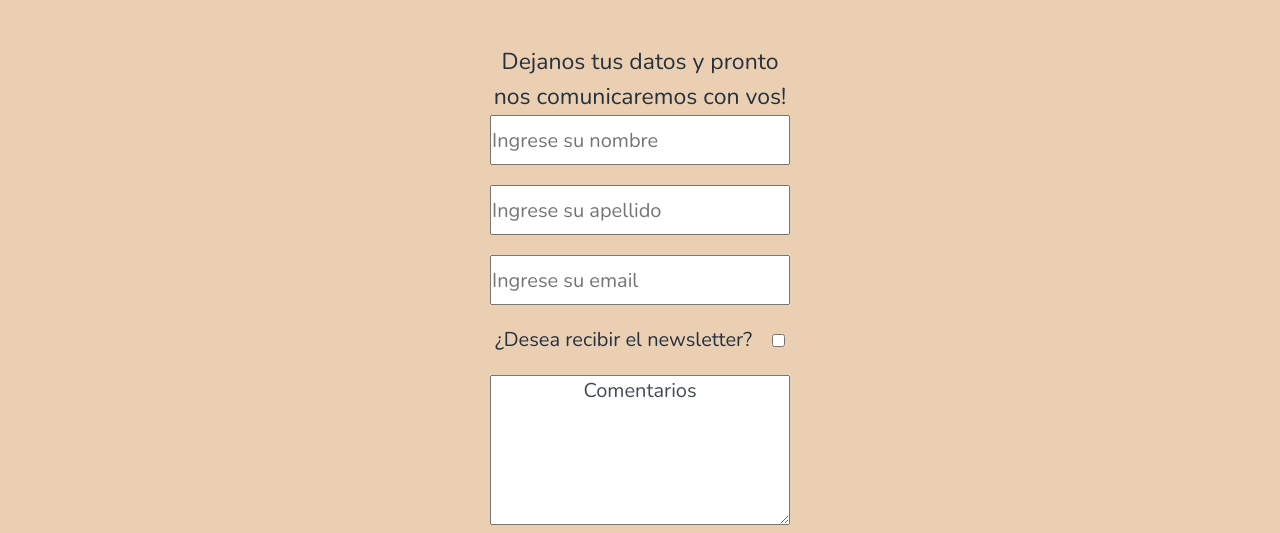
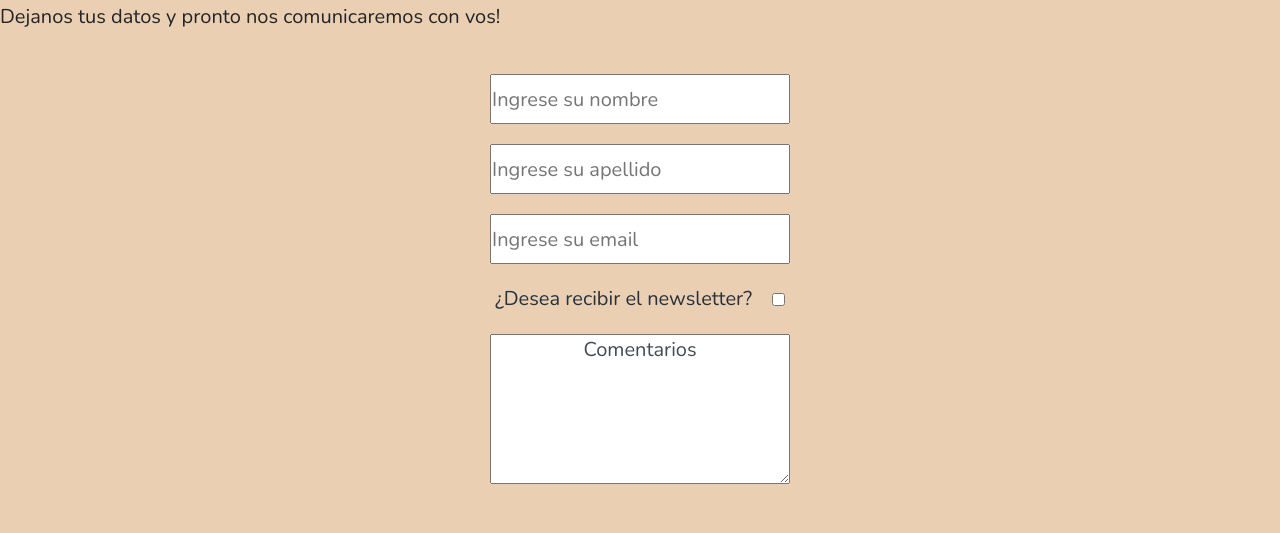
Before and after one commit to Nahirmm/mamagurumi, a website: page paginas/contacto.html in a window 1280 px wide. Shown: the part 247-780 px from the top of the page. Drawn offline with nearby package versions, Linux system fonts and the light colour scheme.

Commit message:
Update and rename pages/contacto.html to paginas/contacto.html
Saque <legend> y agregue ese texto en un h2.

```diff
--- a/pages/contacto.html
+++ b/paginas/contacto.html
@@ -53,10 +53,10 @@
         </div>
     </header>
     <h1 class="disenioSubtitulos rotacion">Contacto</h1>
+    <h2> Dejanos tus datos y pronto nos comunicaremos con vos!</h2>
     <main class="mainContacto">
         <form action="" class="colorFormulario formContacto">
             <fieldset>
-                <legend class="formContacto__encabezado formContacto__formItems">Dejanos tus datos y pronto nos comunicaremos con vos!</legend>
                 <input type="text" id="nombre" class="formContacto__formItems" placeholder="Ingrese su nombre" required>
                 <input type="text" id="apellidos" class="formContacto__formItems" placeholder="Ingrese su apellido" required>
                 <input type="email" id="email" class="formContacto__formItems" placeholder="Ingrese su email" required>
```
